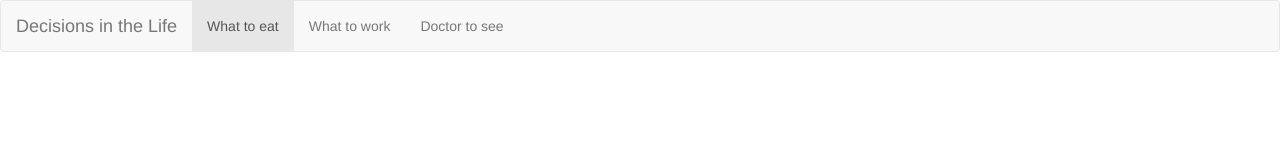
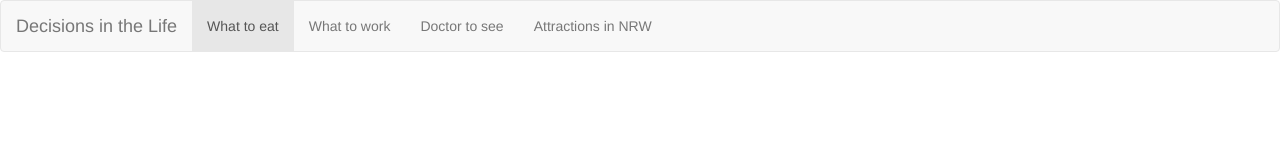
Before and after one commit to kunyao0531/lifedecision, a website: page public/index.html in a window 1280 px wide. Shown: the top 160 px of the page. Drawn offline with nearby package versions, Linux system fonts and the light colour scheme; no server answers.

Commit message:
Add linda/

```diff
--- a/public/index.html
+++ b/public/index.html
@@ -31,6 +31,7 @@
                     <li class="active"><a href="#">What to eat <span class="sr-only">(current)</span></a></li>
                     <li><a href="#">What to work</a></li>
                     <li><a href="/public/alice.html">Doctor to see</a></li>
+                    <li><a href="/linda">Attractions in NRW</a></li>
                 </ul>
             </div>
             <!-- /.navbar-collapse -->
```
